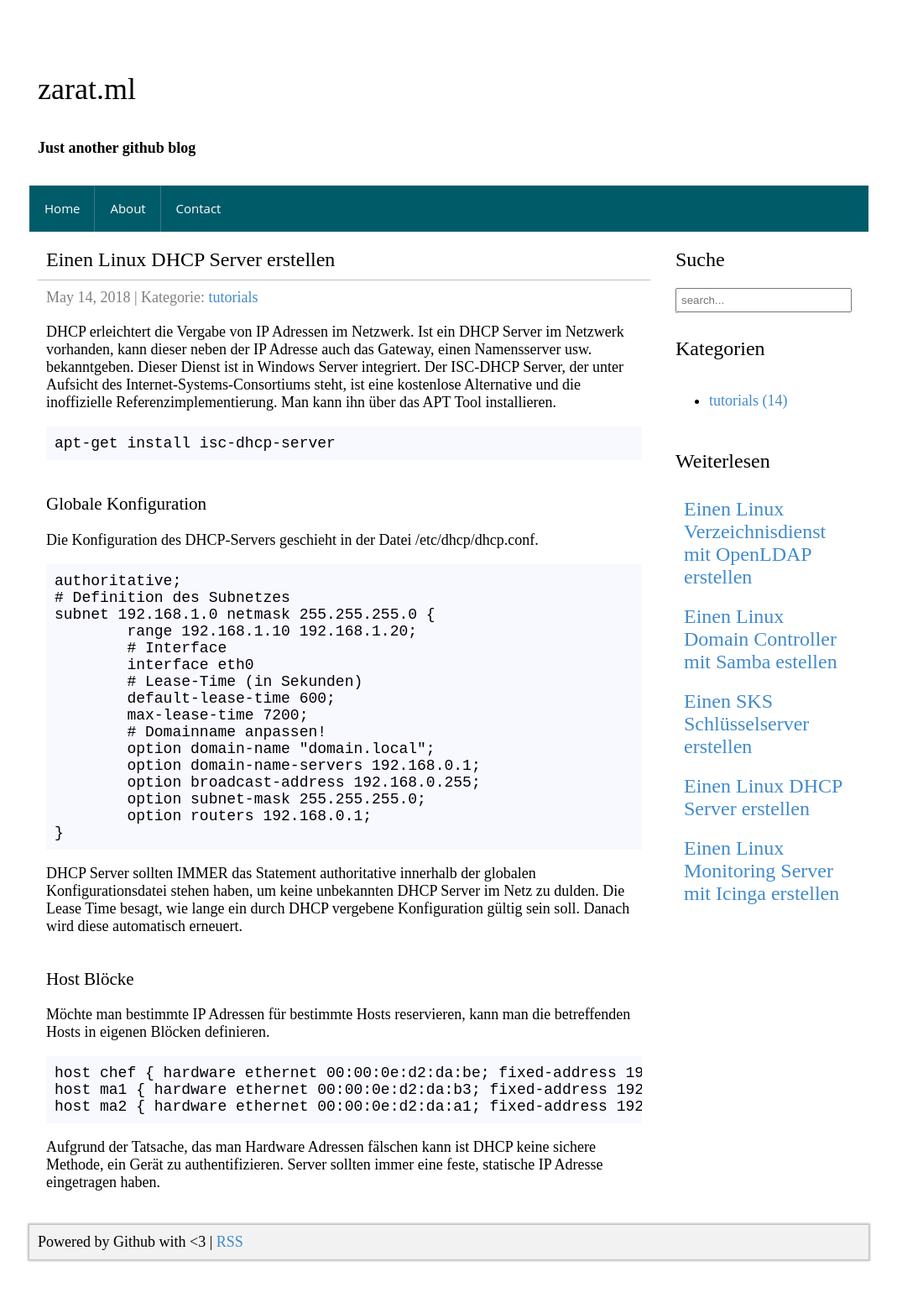
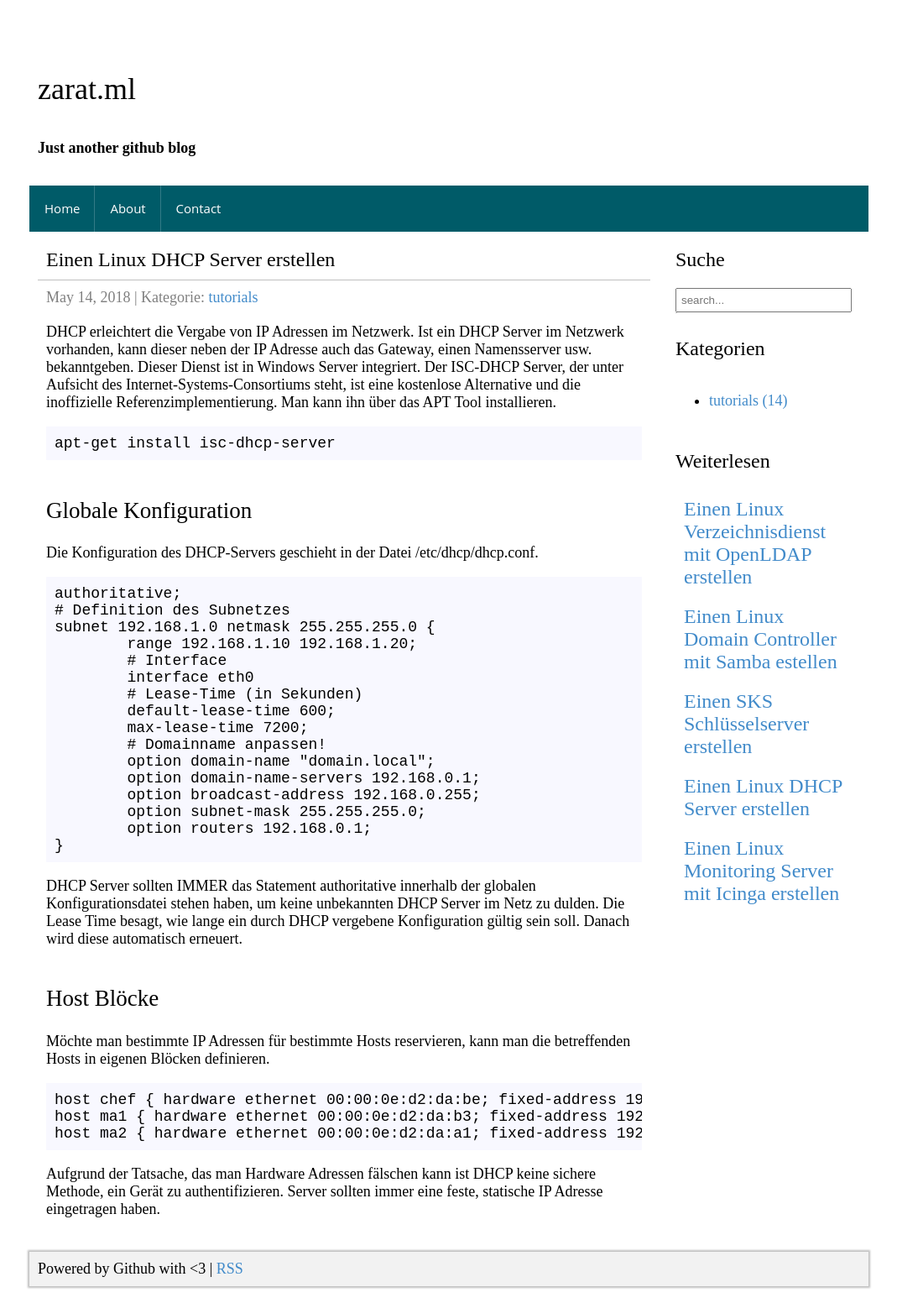
Before and after one commit to zarat/zarat.github.io, a Jekyll site: the page built from _posts/2018-05-14-dhcp-server.markdown, in a window 1280 px wide. Shown: the whole page at 84% size, without its empty margins (105-1174 px from the left). Built offline with Jekyll 4.4.1, drawn with Linux system fonts in a browser that asks for light colours; before the commit the page ends 1520 px from its top, so only the background shows below that.

```diff
--- a/_posts/2018-05-14-dhcp-server.markdown
+++ b/_posts/2018-05-14-dhcp-server.markdown
@@ -12,7 +12,7 @@ permalink: /post/linux-dhcp-server
 
 <pre>apt-get install isc-dhcp-server</pre>
 
-<h3>Globale Konfiguration</h3>
+<h2>Globale Konfiguration</h2>
 
 <p>Die Konfiguration des DHCP-Servers geschieht in der Datei /etc/dhcp/dhcp.conf.</p>
 
@@ -35,7 +35,7 @@ subnet 192.168.1.0 netmask 255.255.255.0 {
 
 <p>DHCP Server sollten IMMER das Statement authoritative innerhalb der globalen Konfigurationsdatei stehen haben, um keine unbekannten DHCP Server im Netz zu dulden. Die Lease Time besagt, wie lange ein durch DHCP vergebene Konfiguration gültig sein soll. Danach wird diese automatisch erneuert.</p>
 
-<h3>Host Blöcke</h3>
+<h2>Host Blöcke</h2>
 
 <p>Möchte man bestimmte IP Adressen für bestimmte Hosts reservieren, kann man die betreffenden Hosts in eigenen Blöcken definieren.</p>
 
```
